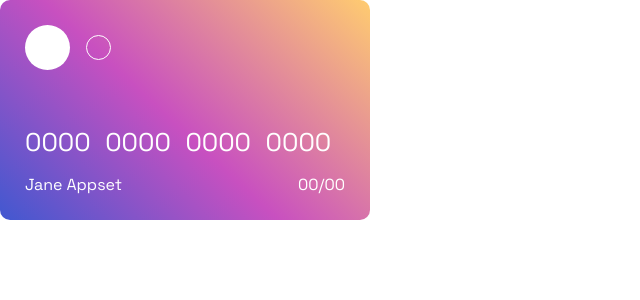
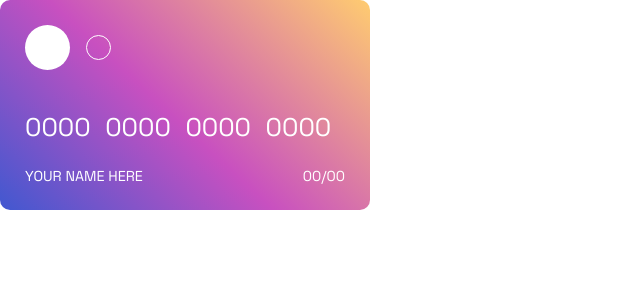
Before and after one commit to eduardoqsilva/Interative-card-react, a React (Vite) app: page / in a window 1280 px wide. Shown: the top 300 px of the page, without its empty margins (0-640 px from the left). Built offline with nearby package versions, Linux system fonts and the light colour scheme.

Commit message:
card component update

```diff
--- a/src/App.tsx
+++ b/src/App.tsx
@@ -6,7 +6,11 @@ function App() {
   return (
     <>
       <GlobalStyle/>
-      <CardFront/>
+      <CardFront
+        //cardNumber={2500350024004400}
+        // name={"Janet Aplets"}
+        //dateCard={1130}
+      />
     </>
   )
 }
--- a/src/components/Card/Card.styled.ts
+++ b/src/components/Card/Card.styled.ts
@@ -2,7 +2,7 @@ import styled from "styled-components";
 
 export const FrontCard = styled.div`
   width: 370px;
-  height: 220px;
+  height: 210px;
   border-radius: 10px;
   background-color: #4158D0;
   background-image: linear-gradient(43deg, #4158D0 0%, #C850C0 46%, #FFCC70 100%);
@@ -42,17 +42,23 @@ export const FrontCard = styled.div`
   & div.textWrapper {
     display: flex;
     flex-direction: column;
-    gap: 1rem;
+    gap: 1.5rem;
   }
   & span.cardNumber {
     font-weight: 400;
     font-size: 1.6rem;
     word-spacing: 0.5rem;
   }
+  & div.textWrapper  span.name {
+    text-transform: uppercase;
+    font-size: 0.9rem;
+  }
 
   & span.date{
     position: absolute;
     bottom: 25px;
     right: 25px;
+
+    font-size: 0.9rem;
   }
 `
--- a/src/components/Card/Cards.tsx
+++ b/src/components/Card/Cards.tsx
@@ -1,6 +1,23 @@
 import { FrontCard } from "./Card.styled";
 
-export function CardFront() {
+interface CardFrontType {
+  cardNumber?: number
+  name?: string
+  dateCard?: number
+}
+
+export function CardFront({ cardNumber, name = 'your name here', dateCard }:CardFrontType) {
+
+
+  const number: string = cardNumber ?
+    cardNumber.toString().replace(/\d{4}(?=.)/g, '$& ')
+    : '0000 0000 0000 0000'
+
+  const date: string = dateCard ?
+    dateCard.toString().replace(/\d{2}(?=.)/g, '$&/')
+    :'00/00'
+
+
   return(
     <FrontCard>
       <div className="circle">
@@ -8,10 +25,10 @@ export function CardFront() {
         <div></div>
       </div>
       <div className="textWrapper">
-        <span className="cardNumber">0000 0000 0000 0000</span>
-        <span className="name">Jane Appset</span>
+        <span className="cardNumber">{number}</span>
+        <span className="name">{name}</span>
       </div>
-      <span className="date">00/00</span>
+      <span className="date">{date}</span>
     </FrontCard>
   )
 }
```
